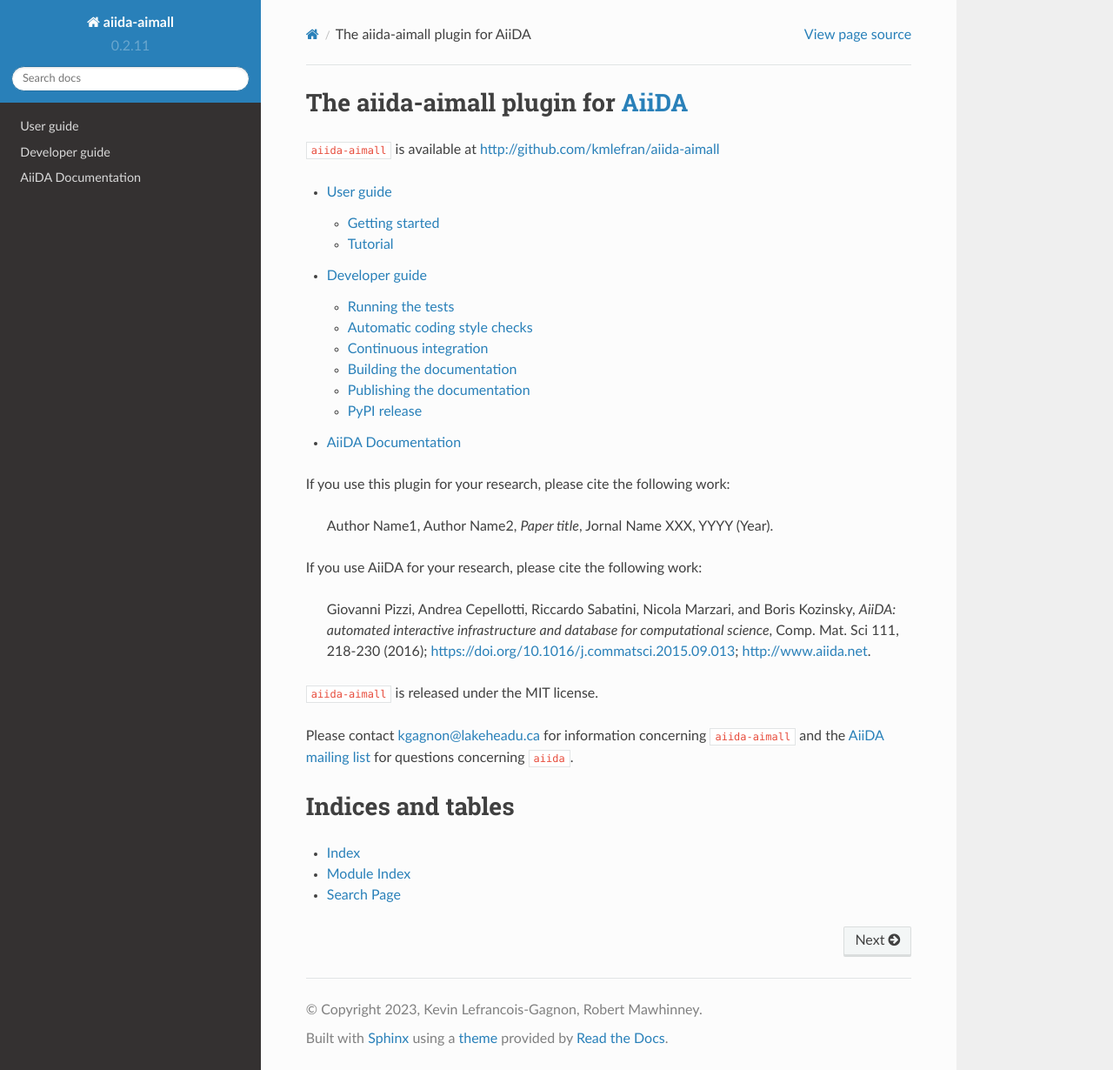
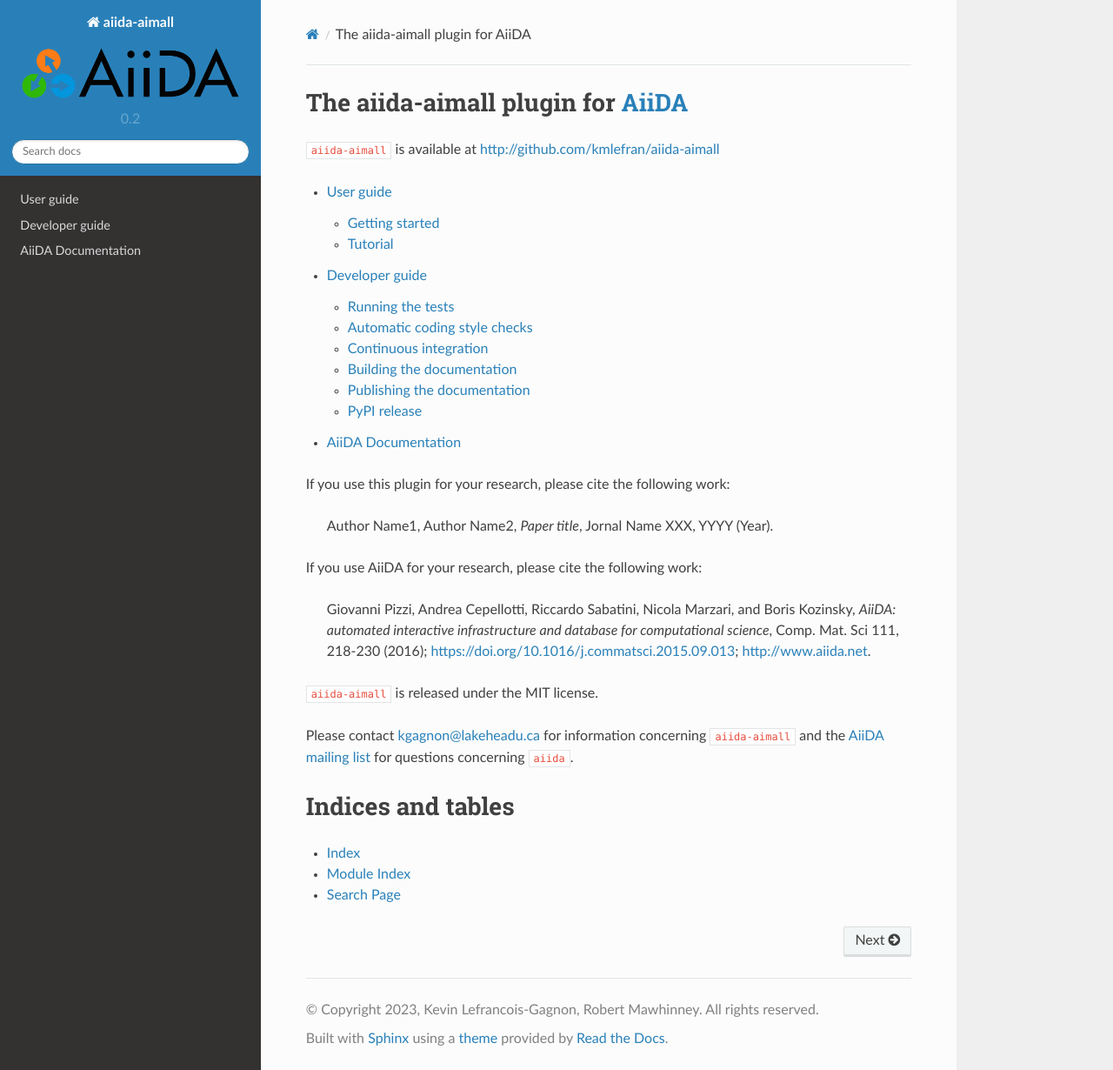
Before and after one commit to kmlefran/aiida-aimall, a Sphinx documentation site: the page built from docs/source/index.rst, in a window 1280 px wide and 1230 px high. Shown: the whole window at 87% size. Built offline with Sphinx 7.4.7 and the Read the Docs theme 2.0.0, drawn with Linux system fonts in a browser that asks for light colours; pages that are not in the unit, such as notebooks, are missing from menus; the version number is read from the project's files by our own code; some of the changed lines change nothing that is shown.

Commit message:
Adjust docs

```diff
--- a/docs/source/conf.py
+++ b/docs/source/conf.py
@@ -1,71 +1,199 @@
-# Configuration file for the Sphinx documentation builder.
 #
-# For the full list of built-in configuration values, see the documentation:
-# https://www.sphinx-doc.org/en/master/usage/configuration.html
-
+# Sphinx configuration for aiida-test
+#
+# This file is execfile()d with the current directory set to its
+# containing dir.
+#
+# Note that not all possible configuration values are present in this
+# autogenerated file.
+#
+# All configuration values have a default; values that are commented out
+# serve to show the default.
+import os
 import pathlib
 import sys
-import aiida
-import aiida_aimall
-import aiida_dataframe
-import aiida_submission_controller
+import time
 
-# -- Project information -----------------------------------------------------
-# https://www.sphinx-doc.org/en/master/usage/configuration.html#project-information
 import sphinx_rtd_theme
 from aiida.manage.configuration import load_documentation_profile
 
+import aiida_aimall
+
+# -- AiiDA-related setup --------------------------------------------------
+
+# Load the dummy documentation profile
 load_documentation_profile()
 
-project = "aiida-aimall"
-copyright = "2023, Kevin Lefrancois-Gagnon, Robert Mawhinney"
-author = "Kevin Lefrancois-Gagnon, Robert Mawhinney"
-release = "0.2.0"
+# -- General configuration ------------------------------------------------
 
+# If extensions (or modules to document with autodoc) are in another directory,
+# add these directories to sys.path here. If the directory is relative to the
+# documentation root, use os.path.abspath to make it absolute, like shown here.
 
+# Add any Sphinx extension module names here, as strings. They can be
+# extensions coming with Sphinx (named 'sphinx.ext.*') or your custom
+# ones.
 extensions = [
+    "sphinx.ext.autodoc",
+    "sphinx.ext.mathjax",
+    "sphinx.ext.intersphinx",
+    "sphinx.ext.viewcode",
+    "sphinxcontrib.contentui",
+    "aiida.sphinxext",
     "sphinx.ext.duration",
     "sphinx.ext.doctest",
-    "sphinx.ext.autodoc",
     "sphinx.ext.autosummary",
     "sphinx.ext.coverage",
     "sphinx.ext.napoleon",
-    "sphinx.ext.viewcode",
-    "sphinx.ext.intersphinx",
 ]
-# -- General configuration ---------------------------------------------------
-# https://www.sphinx-doc.org/en/master/usage/configuration.html#general-configuration
 
+intersphinx_mapping = {
+    "python": ("https://docs.python.org/3", None),
+    "aiida": ("https://aiida.readthedocs.io/projects/aiida-core/en/latest", None),
+}
 
+# Add any paths that contain templates here, relative to this directory.
 templates_path = ["_templates"]
-exclude_patterns = []
 
-
-import os
-
-# -- Options for HTML output -------------------------------------------------
-# https://www.sphinx-doc.org/en/master/usage/configuration.html#options-for-html-output
-
-
+# The suffix of source filenames.
 sys.path.insert(0, os.path.abspath("../.."))
 sys.path.insert(0, pathlib.Path(__file__).parents[2].resolve().as_posix())
 source_suffix = ".rst"
+
+# The encoding of source files.
+# source_encoding = 'utf-8-sig'
+
+# The master toctree document.
+# ~ master_doc = 'index'
 master_doc = "index"
+
+# General information about the project.
+project = "aiida-aimall"
+author = "Kevin Lefrancois-Gagnon, Robert Mawhinney"
+copyright_first_year = "2023"
+copyright_owners = "Kevin Lefrancois-Gagnon, Robert Mawhinney"
+
+current_year = str(time.localtime().tm_year)
+copyright_year_string = (
+    current_year
+    if current_year == copyright_first_year
+    else f"{copyright_first_year}-{current_year}"
+)
+# pylint: disable=redefined-builtin
+copyright = f"{copyright_year_string}, {copyright_owners}. All rights reserved"
+
+# The version info for the project you're documenting, acts as replacement for
+# |version| and |release|, also used in various other places throughout the
+# built documents.
+#
+# The full version, including alpha/beta/rc tags.
+release = aiida_aimall.__version__
+# The short X.Y version.
+version = ".".join(release.split(".")[:2])
+
+# The language for content autogenerated by Sphinx. Refer to documentation
+# for a list of supported languages.
+#
+# This is also used if you do content translation via gettext catalogs.
+# Usually you set "language" from the command line for these cases.
+language = "en"
+
+# There are two options for replacing |today|: either, you set today to some
+# non-false value, then it is used:
+# today = ''
+# Else, today_fmt is used as the format for a strftime call.
+# today_fmt = '%B %d, %Y'
+
+# List of patterns, relative to source directory, that match files and
+# directories to ignore when looking for source files.
+# exclude_patterns = ['doc.rst']
+# ~ exclude_patterns = ['index.rst']
+
+# If true, sectionauthor and moduleauthor directives will be shown in the
+# output. They are ignored by default.
+show_authors = True
+
+# The name of the Pygments (syntax highlighting) style to use.
 pygments_style = "sphinx"
+
+# -- Options for HTML output ----------------------------------------------
+
 html_theme = "sphinx_rtd_theme"
 html_theme_path = [sphinx_rtd_theme.get_html_theme_path()]
+html_logo = "images/AiiDA_transparent_logo.png"
+html_title = f"aiida-aimall v{release}"
+html_theme_options = {}
 
-intersphinx_mapping = {
-    "python": ("https://docs.python.org/", None),
-    "numpy": ("http://docs.scipy.org/doc/numpy/", None),
-    "aiida": ("https://aiida.readthedocs.io/projects/aiida-core/en/latest/",None)
-}
+# Add any paths that contain custom themes here, relative to this directory.
+# ~ html_theme_path = ["."]
 
-nitpicky = True
-with open('nitpick-exceptions', 'r') as handle:
-    nitpick_ignore = [
-        tuple(line.strip().split(None, 1)) for line in handle.readlines() if line.strip() and not line.startswith('#')
-    ]
+# The name of an image file (within the static path) to use as favicon of the
+# docs.  This file should be a Windows icon file (.ico) being 16x16 or 32x32
+# pixels large.
+# html_favicon = "images/favicon.ico"
+
+# Add any paths that contain custom static files (such as style sheets) here,
+# relative to this directory. They are copied after the builtin static files,
+# so a file named "default.css" will overwrite the builtin "default.css".
+# html_static_path = ['_static']
+
+# Add any extra paths that contain custom files (such as robots.txt or
+# .htaccess) here, relative to this directory. These files are copied
+# directly to the root of the documentation.
+# html_extra_path = []
+
+# If not '', a 'Last updated on:' timestamp is inserted at every page bottom,
+# using the given strftime format.
+# html_last_updated_fmt = '%b %d, %Y'
+
+# If true, SmartyPants will be used to convert quotes and dashes to
+# typographically correct entities.
+# html_use_smartypants = True
+
+# Custom sidebar templates, maps document names to template names.
+# html_sidebars = {}
+
+# Additional templates that should be rendered to pages, maps page names to
+# template names.
+# html_additional_pages = {}
+
+# If false, no module index is generated.
+# html_domain_indices = True
+
+# If false, no index is generated.
+# html_use_index = True
+
+# If true, the index is split into individual pages for each letter.
+# html_split_index = False
+
+# If true, links to the reST sources are added to the pages.
+html_show_sourcelink = False
+
+# If true, "Created using Sphinx" is shown in the HTML footer. Default is True.
+# html_show_sphinx = True
+
+# If true, "(C) Copyright ..." is shown in the HTML footer. Default is True.
+# ~ html_show_copyright = False
+
+# If true, an OpenSearch description file will be output, and all pages will
+# contain a <link> tag referring to it.  The value of this option must be the
+# base URL from which the finished HTML is served.
+html_use_opensearch = "https://aiida-test.readthedocs.io"
+
+# This is the file name suffix for HTML files (e.g. ".xhtml").
+# html_file_suffix = None
+
+# Language to be used for generating the HTML full-text search index.
+# Sphinx supports the following languages:
+#   'da', 'de', 'en', 'es', 'fi', 'fr', 'hu', 'it', 'ja'
+#   'nl', 'no', 'pt', 'ro', 'ru', 'sv', 'tr'
+html_search_language = "en"
+
+# Warnings to ignore when using the -n (nitpicky) option
+# We should ignore any python built-in exception, for instance
+nitpick_ignore = [
+    ("py:class", "Logger"),
+]
 
 
 def run_apidoc(_):
@@ -78,7 +206,7 @@
     """
     source_dir = os.path.abspath(os.path.dirname(__file__))
     apidoc_dir = os.path.join(source_dir, "apidoc")
-    package_dir = os.path.join(source_dir, os.pardir, os.pardir, "aiida_aimall")
+    package_dir = os.path.join(source_dir, os.pardir, os.pardir, "aiida_test")
 
     # In #1139, they suggest the route below, but this ended up
     # calling sphinx-build, not sphinx-apidoc
```
